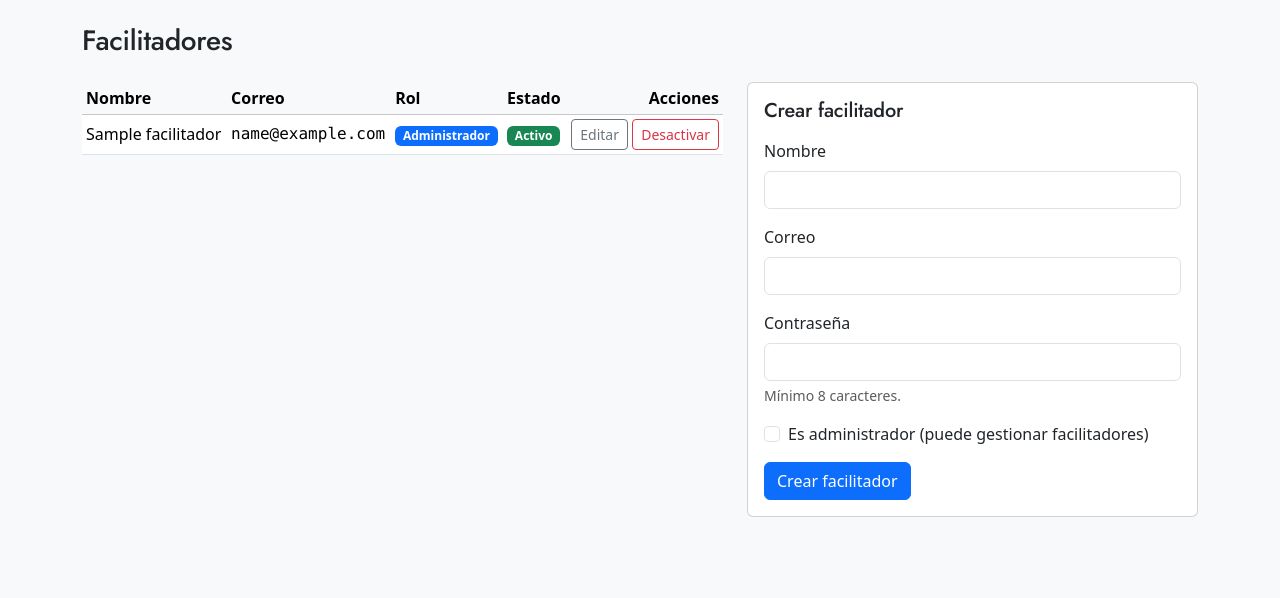
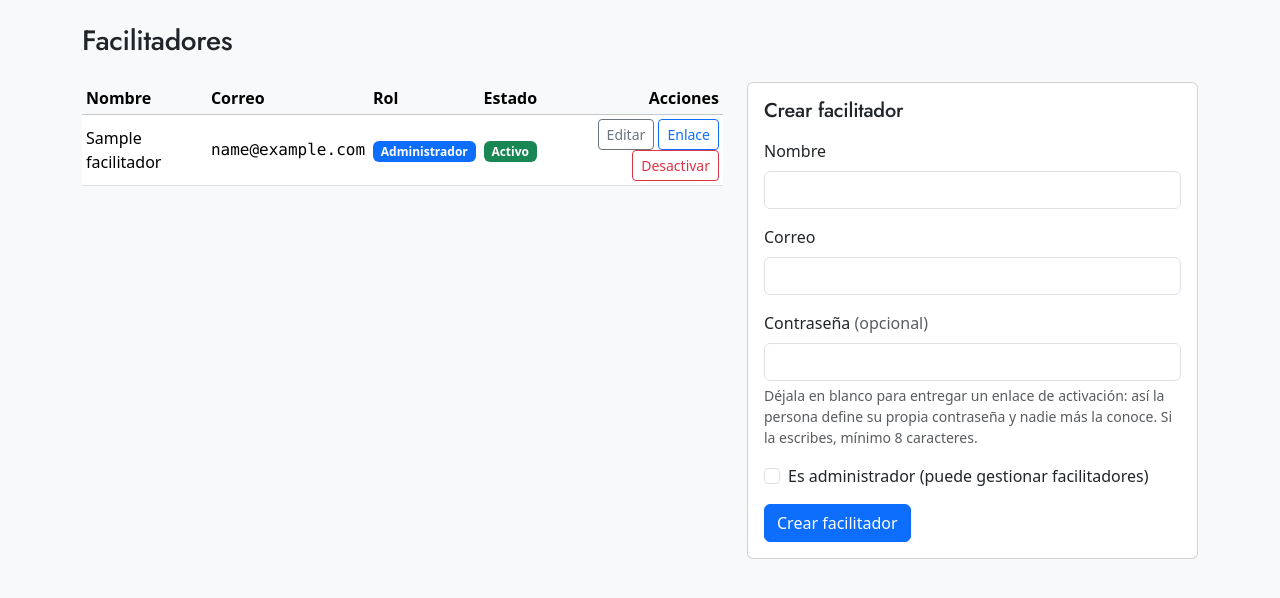
Before and after one commit to rm-2526/fuenti, a Flask app: page /admin/facilitadores in a window 1280 px wide. Shown: the part 47-645 px from the top of the page. Run offline with Flask 3, Linux system fonts and the light colour scheme; a user stored in the database is signed in; tables that the repository leaves empty hold one stand-in row (values such as "Sample post").

Commit message:
Enlace de activacion para establecer contrasena

```diff
--- a/app/admin/routes.py
+++ b/app/admin/routes.py
@@ -3,16 +3,25 @@
 Solo accesible por facilitadores con es_admin=True. El primer administrador se
 crea/promueve con scripts/seed_facilitador.py --admin (no por este panel, ya que
 requeriría un admin previo).
+
+Sobre la contraseña inicial. Es OPCIONAL al crear. Si se deja en blanco, la
+cuenta nace con una clave aleatoria que nadie conoce y el panel entrega un
+enlace de activación para que el titular fije la suya: así el administrador
+no queda en posesión de las credenciales ajenas. Se mantiene la posibilidad de
+escribirla porque hay escenarios sin canal para hacer llegar el enlace, y
+porque los flujos ya existentes la envían.
 """
+import secrets
 from functools import wraps
 
-from flask import abort, flash, redirect, render_template, request, url_for
+from flask import abort, current_app, flash, redirect, render_template, request, url_for
 from flask_login import current_user, login_required
 from sqlalchemy.exc import IntegrityError
 
 from app import db
 from app.admin import bp
 from app.models import Facilitador
+from app.utils.activacion import generar_token
 
 
 def admin_required(view):
@@ -29,13 +38,28 @@ def admin_required(view):
     return envuelta
 
 
+def _enlace_activacion(f):
+    """URL absoluta para que f establezca su contraseña.
+
+    Absoluta (_external=True) porque el enlace viaja fuera de la aplicación:
+    se copia y se envía por correo, mensajería o se entrega en persona.
+    """
+    return url_for(
+        "auth.activar",
+        token=generar_token(f.id, f.password_hash, current_app.config["SECRET_KEY"]),
+        _external=True,
+    )
+
+
 def _validar_nuevo_facilitador(email, nombre, password):
     errores = []
     if not email or "@" not in email:
         errores.append("El correo no es válido.")
     if not nombre:
         errores.append("El nombre es obligatorio.")
-    if len(password) < 8:
+    # Contraseña opcional: en blanco = se emite enlace de activación. Si viene
+    # con texto, debe cumplir el mínimo.
+    if password and len(password) < 8:
         errores.append("La contraseña debe tener al menos 8 caracteres.")
     return errores
 
@@ -64,11 +88,24 @@ def facilitadores():
                 flash(e, "danger")
         else:
             nuevo = Facilitador(email=email, nombre=nombre, es_admin=es_admin)
-            nuevo.set_password(password)
+            if password:
+                nuevo.set_password(password)
+            else:
+                # Clave aleatoria que nadie conoce ni necesita conocer: la
+                # cuenta solo se abre por el enlace de activación.
+                nuevo.set_password(secrets.token_urlsafe(32))
             db.session.add(nuevo)
             try:
                 db.session.commit()
-                flash(f"Facilitador \"{email}\" creado.", "success")
+                if password:
+                    flash(f"Facilitador \"{email}\" creado.", "success")
+                else:
+                    flash(
+                        f"Facilitador \"{email}\" creado. Envíale este enlace "
+                        f"para que establezca su contraseña: "
+                        f"{_enlace_activacion(nuevo)}",
+                        "success",
+                    )
             except IntegrityError:
                 # Carrera improbable: alguien insertó el mismo correo en paralelo.
                 db.session.rollback()
@@ -99,6 +136,27 @@ def _admins_activos_count():
 def _es_ultimo_admin_activo(f):
     """True si f es un admin activo y es el único que queda."""
     return f.es_admin and f.activo and _admins_activos_count() <= 1
+
+
+@bp.route("/facilitadores/<int:fid>/enlace", methods=["POST"])
+@admin_required
+def enlace_activacion(fid):
+    """Regenera el enlace de activación de una cuenta existente.
+
+    Es la vía para una contraseña olvidada. NO cambia la clave vigente: si el
+    titular nunca usa el enlace, la que tenía sigue funcionando. El cambio
+    tampoco es silencioso, porque al usarse invalida la contraseña anterior.
+    """
+    f = _get_facilitador(fid)
+
+    if not f.activo:
+        flash("La cuenta está desactivada. Reactívala antes de enviar el enlace.", "danger")
+    else:
+        flash(
+            f"Enlace de activación para \"{f.email}\": {_enlace_activacion(f)}",
+            "info",
+        )
+    return redirect(url_for("admin.facilitadores"))
 
 
 @bp.route("/facilitadores/<int:fid>/editar", methods=["GET", "POST"])
--- a/app/templates/admin/facilitadores.html
+++ b/app/templates/admin/facilitadores.html
@@ -40,6 +40,19 @@
               <td class="text-end">
                 <a href="{{ url_for('admin.editar_facilitador', fid=f.id) }}"
                    class="btn btn-sm btn-outline-secondary">Editar</a>
+                {% if f.activo %}
+                  <form method="POST"
+                        action="{{ url_for('admin.enlace_activacion', fid=f.id) }}"
+                        class="d-inline">
+                    <button type="submit"
+                            class="btn btn-sm btn-outline-primary js-confirmar"
+                            data-confirmar-titulo="Generar enlace de activación"
+                            data-confirmar-mensaje="Se generará un enlace para que «{{ f.nombre }}» establezca una contraseña nueva. Su contraseña actual seguirá funcionando hasta que use el enlace."
+                            data-confirmar-boton="Generar enlace">
+                      Enlace
+                    </button>
+                  </form>
+                {% endif %}
                 <form method="POST"
                       action="{{ url_for('admin.cambiar_estado', fid=f.id) }}"
                       class="d-inline">
@@ -81,10 +94,16 @@
                    maxlength="255" required>
           </div>
           <div class="mb-3">
-            <label for="password" class="form-label">Contraseña</label>
+            <label for="password" class="form-label">
+              Contraseña <span class="text-body-secondary fw-normal">(opcional)</span>
+            </label>
             <input type="password" class="form-control" id="password" name="password"
-                   minlength="8" required>
-            <div class="form-text">Mínimo 8 caracteres.</div>
+                   minlength="8" autocomplete="new-password">
+            <div class="form-text">
+              Déjala en blanco para entregar un enlace de activación: así la
+              persona define su propia contraseña y nadie más la conoce.
+              Si la escribes, mínimo 8 caracteres.
+            </div>
           </div>
           <div class="form-check mb-3">
             <input type="checkbox" class="form-check-input" id="es_admin" name="es_admin">
--- /dev/null
+++ b/app/utils/activacion.py
@@ -0,0 +1,80 @@
+"""Enlaces de activación y restablecimiento de contraseña.
+
+Por qué existe. Hasta aquí el administrador definía la contraseña inicial del
+facilitador, de modo que la conocía. Eso impide la separación de credenciales:
+quien administra el sistema puede entrar como cualquier facilitador y operar sus
+evaluaciones sin dejar rastro de suplantación. Este módulo permite que el
+titular establezca su propia clave a través de un enlace firmado, y de paso
+resuelve el olvido de contraseña, que antes obligaba al administrador a
+reemplazarla (volviendo a conocerla).
+
+Un solo mecanismo, dos flujos. Activación inicial y restablecimiento son la
+misma operación: un enlace con vencimiento que habilita fijar una contraseña.
+Cambia el punto de entrada, no la máquina.
+
+Un solo uso sin persistencia. El token lleva dentro la "huella" del
+password_hash vigente: sus últimos caracteres. Al fijar la contraseña nueva el
+hash cambia, la huella deja de coincidir y el token queda muerto. Eso evita una
+tabla de tokens emitidos y su purga posterior. El costo es que un enlace se
+invalida también si la contraseña cambia por otra vía, lo que es el
+comportamiento deseado.
+
+Sin dependencias nuevas. itsdangerous ya viene con Flask (firma la cookie de
+sesión) y la clave es la SECRET_KEY que el proyecto ya declara. Ojo con eso:
+rotar SECRET_KEY invalida los enlaces pendientes además de cerrar las sesiones
+abiertas.
+
+Módulo puro: recibe el secreto como parámetro y no importa Flask ni el ORM, de
+modo que se verifica sin contexto de aplicación como el resto de app/utils/.
+"""
+
+from itsdangerous import BadSignature, SignatureExpired, URLSafeTimedSerializer
+
+# Namespace de la firma. Aísla estos tokens de cualquier otro uso futuro del
+# mismo SECRET_KEY: un token de activación no vale como token de otra cosa.
+SAL = "fuenti-activacion"
+
+# Vencimiento del enlace, en segundos. Siete días: suficiente para que una
+# invitación sobreviva a un fin de semana largo sin quedar viva para siempre.
+ACTIVACION_MAX_AGE = 7 * 24 * 3600
+
+# Cuántos caracteres finales del hash se guardan como huella. 16 basta para que
+# la colisión sea irrelevante y mantiene el token corto. No revela la
+# contraseña: el hash PBKDF2 ya es irreversible, y esto es solo un fragmento.
+LARGO_HUELLA = 16
+
+
+def _serializador(secreto):
+    return URLSafeTimedSerializer(secreto, salt=SAL)
+
+
+def huella(password_hash):
+    """Fragmento del hash que actúa como marca de un solo uso."""
+    return password_hash[-LARGO_HUELLA:]
+
+
+def generar_token(facilitador_id, password_hash, secreto):
+    """Devuelve un token firmado para el facilitador indicado.
+
+    El token queda atado al hash vigente al momento de emitirlo.
+    """
+    carga = {"id": facilitador_id, "h": huella(password_hash)}
+    return _serializador(secreto).dumps(carga)
+
+
+def leer_token(token, secreto, max_age=ACTIVACION_MAX_AGE):
+    """Devuelve la carga del token, o None si es inválido, ajeno o vencido.
+
+    No consulta la base: solo verifica firma y vigencia. La comparación de la
+    huella contra el hash actual la hace quien llame, porque requiere leer al
+    facilitador.
+    """
+    try:
+        carga = _serializador(secreto).loads(token, max_age=max_age)
+    except (BadSignature, SignatureExpired):
+        return None
+
+    # Defensa ante un token bien firmado pero con estructura inesperada.
+    if not isinstance(carga, dict) or "id" not in carga or "h" not in carga:
+        return None
+    return carga
```
Also changed, not shown: app/auth/routes.py (+51 -1 lines), app/templates/auth/activar.html (added, +34 -0 lines), tests/test_activacion.py (added, +115 -0 lines).
